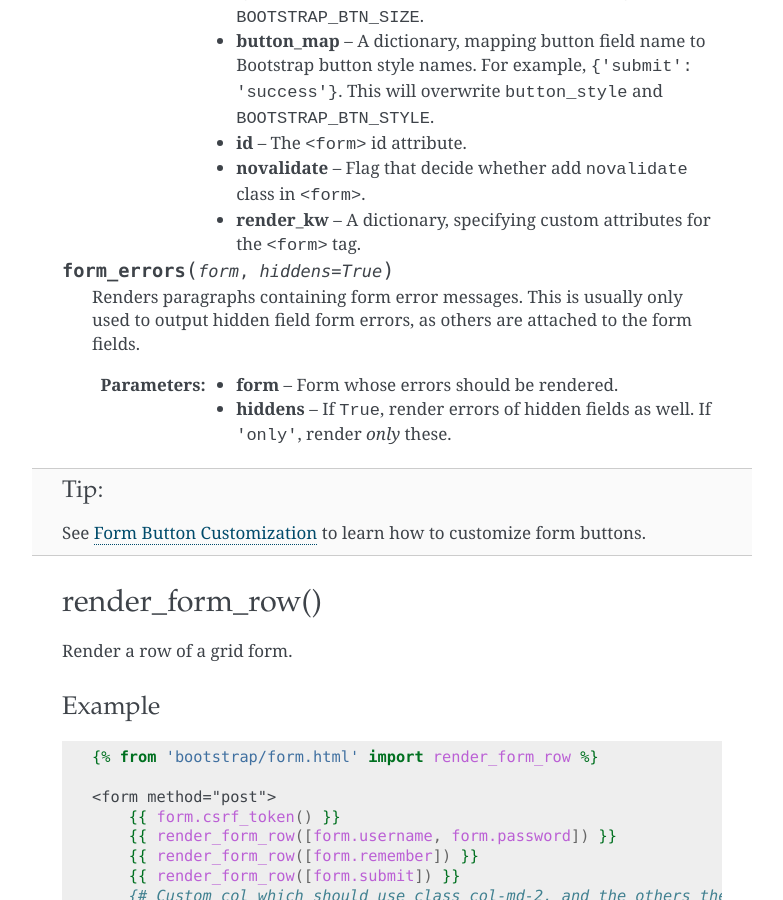
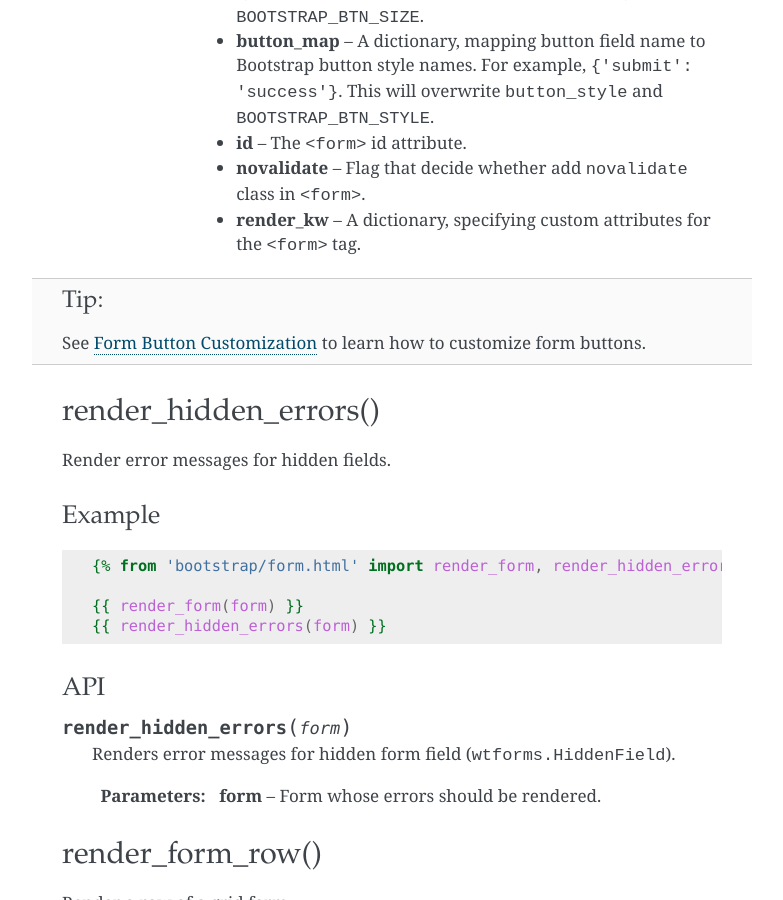
Before and after one commit to VV-YY/bootstrap_flask, a Sphinx documentation site: the page built from docs/macros.rst, in a window 1280 px wide and 900 px high, scrolled down 3525 px. Shown: the whole window, without its empty margins (358-1141 px from the left). Built offline with Sphinx 7.4.7, drawn with Linux system fonts in a browser that asks for light colours; some of the changed text lies outside the part shown.

Commit message:
Deprecated form_errors and add render_hidden_errors

```diff
--- a/CHANGES.rst
+++ b/CHANGES.rst
@@ -13,6 +13,8 @@ Release data: --
 - Add support for Bootswatch theme via configuration ``BOOTSTRAP_BOOTSWATCH_THEME`` (`#88 <https://github.com/greyli/bootstrap-flask/pull/88>`__).
 - Fix checkbox render issue: add ``for`` attribute to link ``<label>`` with checkbox, only add ``is-invalid`` class when there are errors.
 - Change default button style class from ``btn-secondary`` to ``btn-primary`` (`#62 <https://github.com/greyli/bootstrap-flask/issues/62>`__).
+- Deprecated ``form_errors`` macro and it will be removed in 2.0, add ``render_hidden_errors`` macro as replacement.
+
 
 1.4
 ---
--- a/docs/basic.rst
+++ b/docs/basic.rst
@@ -100,6 +100,10 @@ Macros
 +---------------------------+--------------------------------+--------------------------------------------------------------------+
 | render_form()             | bootstrap/form.html            | Render a WTForms form                                              |
 +---------------------------+--------------------------------+--------------------------------------------------------------------+
+| render_form_row()         | bootstrap/form.html            | Render a row of a grid form                                        |
++---------------------------+--------------------------------+--------------------------------------------------------------------+
+| render_hidden_errors()    | bootstrap/form.html            | Render error messages for hidden form field                        |
++---------------------------+--------------------------------+--------------------------------------------------------------------+
 | render_pager()            | bootstrap/pagination.html      | Render a basic Flask-SQLAlchemy pagniantion                        |
 +---------------------------+--------------------------------+--------------------------------------------------------------------+
 | render_pagination()       | bootstrap/pagination.html      | Render a standard Flask-SQLAlchemy pagination                      |
--- a/docs/macros.rst
+++ b/docs/macros.rst
@@ -164,17 +164,33 @@ API
     :param render_kw: A dictionary, specifying custom attributes for the
                      ``<form>`` tag.
 
-.. py:function:: form_errors(form, hiddens=True)
+.. tip:: See :ref:`button_customizatoin` to learn how to customize form buttons.
 
-    Renders paragraphs containing form error messages. This is usually only used
-    to output hidden field form errors, as others are attached to the form
-    fields.
+
+render_hidden_errors()
+----------------------
+
+Render error messages for hidden fields.
+
+Example
+~~~~~~~~
+
+.. code-block:: jinja
+
+    {% from 'bootstrap/form.html' import render_form, render_hidden_errors %}
+
+    {{ render_form(form) }}
+    {{ render_hidden_errors(form) }}
+
+API
+~~~~
+
+.. py:function:: render_hidden_errors(form)
+
+    Renders error messages for hidden form field (``wtforms.HiddenField``).
 
     :param form: Form whose errors should be rendered.
-    :param hiddens: If ``True``, render errors of hidden fields as well. If
-                   ``'only'``, render *only* these.
 
-.. tip:: See :ref:`button_customizatoin` to learn how to customize form buttons.
 
 render_form_row()
 ------------------
--- a/flask_bootstrap/__init__.py
+++ b/flask_bootstrap/__init__.py
@@ -10,11 +10,9 @@ from flask import current_app, Markup, Blueprint, url_for
 try:
     from wtforms.fields import HiddenField
 except ImportError:
-
     def is_hidden_field_filter(field):
         raise RuntimeError('WTForms is not installed.')
 else:
-
     def is_hidden_field_filter(field):
         return isinstance(field, HiddenField)
 
@@ -55,8 +53,7 @@ class Bootstrap(object):
         app.register_blueprint(blueprint)
 
         app.jinja_env.globals['bootstrap'] = self
-        app.jinja_env.globals['bootstrap_is_hidden_field'] = \
-            is_hidden_field_filter
+        app.jinja_env.globals['bootstrap_is_hidden_field'] = is_hidden_field_filter
         app.jinja_env.globals['get_table_titles'] = get_table_titles
         app.jinja_env.add_extension('jinja2.ext.do')
         # default settings
```
Also changed, not shown: 1 other file.
